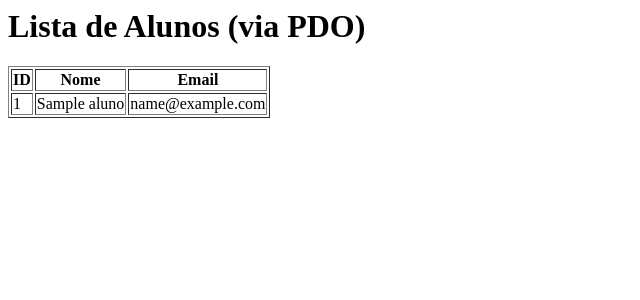
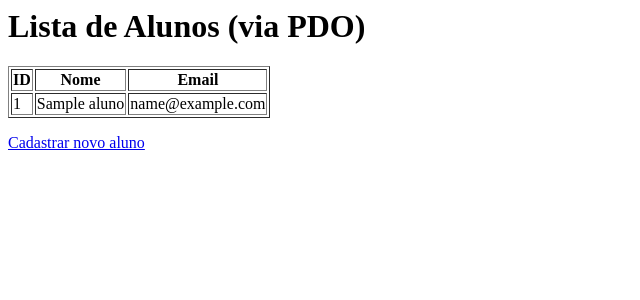
Before and after one commit to prof-matioli/DAWII-BD-2025, a PHP site: page /listar_aluno_pdo.php in a window 1280 px wide. Shown: the top 300 px of the page, without its empty margins (0-640 px from the left). Run offline with PHP 8.4, Linux system fonts and the light colour scheme; tables that the repository leaves empty or names only in its code hold one stand-in row (values such as "Sample post").

Commit message:
Aula2, limpa e organizada!

```diff
--- a/alunos/cadastrar_aluno_pdo.php
+++ b/alunos/cadastrar_aluno_pdo.php
@@ -30,6 +30,7 @@ try {
     if ($stmt->execute($parametros)) {
         echo "<h1>Aluno cadastrado com sucesso usando PDO!</h1>";
         echo "<p><a href='form_cadastro.html'>Cadastrar outro</a></p>";
+        echo "<p><a href='listar_aluno_pdo.php'>Listar alunos cadastrados</a></p>";
     } else {
         // Este 'else' raramente será atingido com o modo de exceção ativado,
         // pois um erro na execução lançaria uma PDOException.
--- a/alunos/listar_aluno_pdo.php
+++ b/alunos/listar_aluno_pdo.php
@@ -26,3 +26,5 @@ try {
 } catch (PDOException $e) {
     die("Erro ao consultar os dados: " . $e->getMessage());
 }
+
+echo "<p><a href='form_cadastro.html'>Cadastrar novo aluno</a></p>";
```
